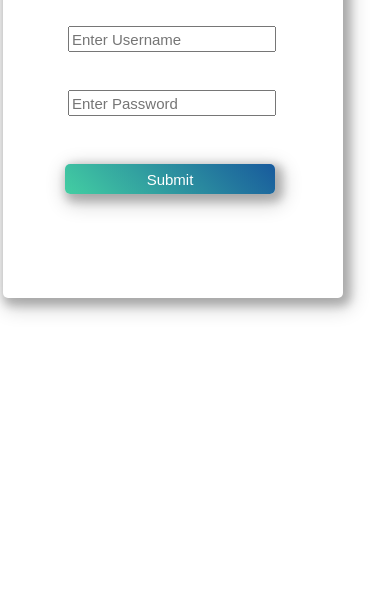
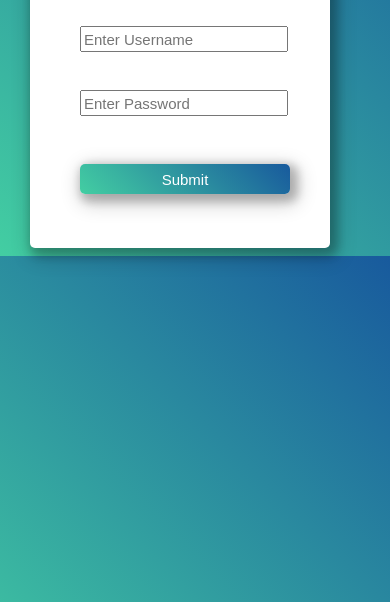
Before and after one commit to EsanSamuel/Login, a plain HTML site: page index.html in a window 390 px wide. Shown: the part 242-844 px from the top of the page. Drawn offline with Linux system fonts and the light colour scheme.

Commit message:
Update style.css

```diff
--- a/style.css
+++ b/style.css
@@ -1,5 +1,5 @@
 body{
-    background:#fff;
+    background:linear-gradient(45deg,#43cea2,#185a9d);
     background-position: center;
     background-size: cover;
 }
@@ -64,7 +64,7 @@ span{
 }
 
     input{
-    margin-left: 65px;
+    margin-left: 50px;
     margin-top: 20px;
     width:200px;
     height: 20px;
@@ -73,7 +73,7 @@ span{
     }
 
     .btn{
-    margin-left: 62px;
+    margin-left: 50px;
     margin-top: 30px;
     width: 210px;
     height: 30px;
@@ -93,7 +93,9 @@ span{
 }
 
     #form{
-        margin-left: -5px;
+        margin-left: 22px;
+        width:300px;
+        height:300px;
     }
 
 }
```
